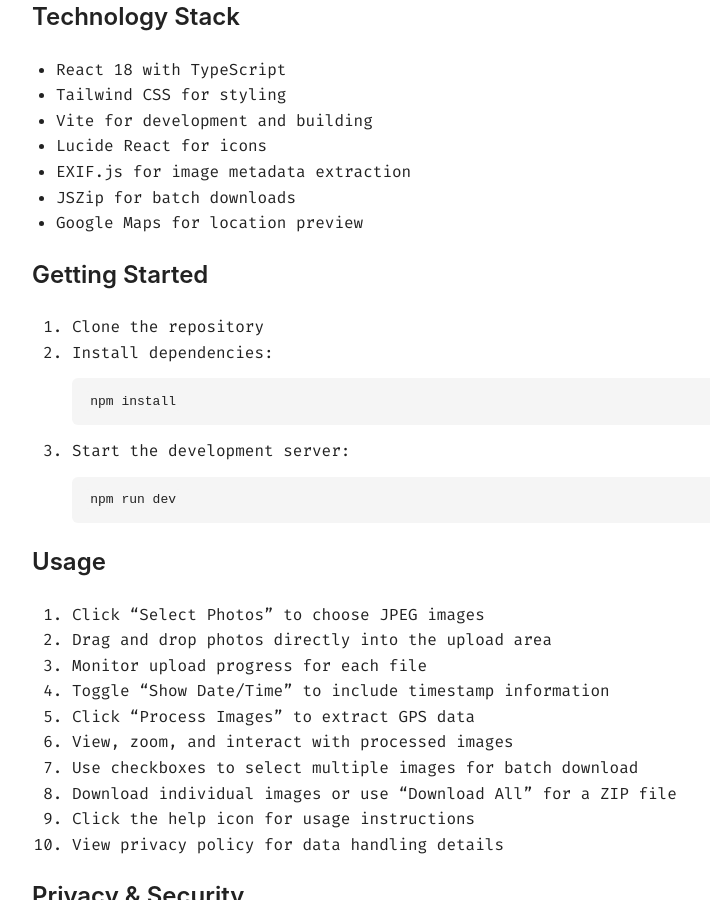
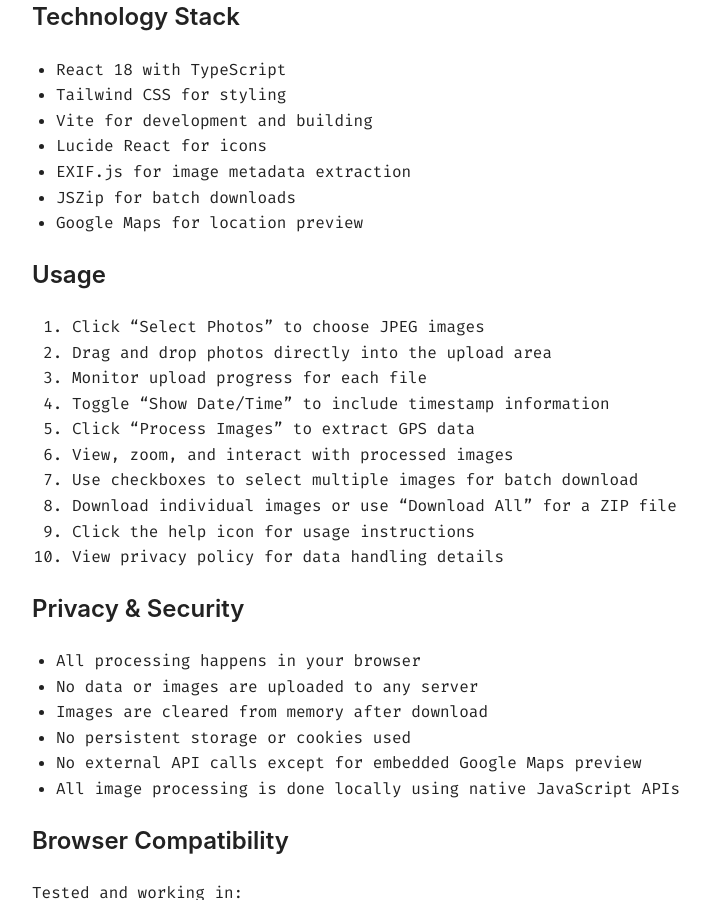
Before and after one commit to chriscoutto/about-files, a Jekyll site: the page built from geotagit/index.md, in a window 1280 px wide and 900 px high, scrolled down 1007 px. Shown: the whole window, without its empty margins (208-918 px from the left). Built offline with Jekyll 4.4.1, drawn with Linux system fonts in a browser that asks for light colours.

Commit message:
Update index.md

````diff
--- a/geotagit/index.md
+++ b/geotagit/index.md
@@ -35,18 +35,6 @@ A modern, privacy-focused web application that extracts and displays GPS coordin
 - EXIF.js for image metadata extraction
 - JSZip for batch downloads
 - Google Maps for location preview
-
-## Getting Started
-
-1. Clone the repository
-2. Install dependencies:
-   ```bash
-   npm install
-   ```
-3. Start the development server:
-   ```bash
-   npm run dev
-   ```
 
 ## Usage
 
@@ -100,5 +88,4 @@ Want to request additional features or report bugs? Use the form at the bottom o
 Have feedback or a question? [Click here to reach out](https://tally.so/r/mDyX2l)
 
 ## Support the Project
-
 If you find this tool useful, you can [buy me a brew](https://www.buymeacoffee.com/chriscoutto) to support development!
````
